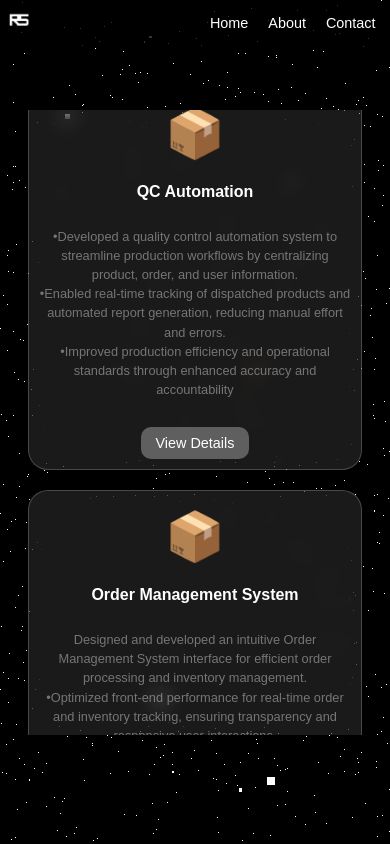
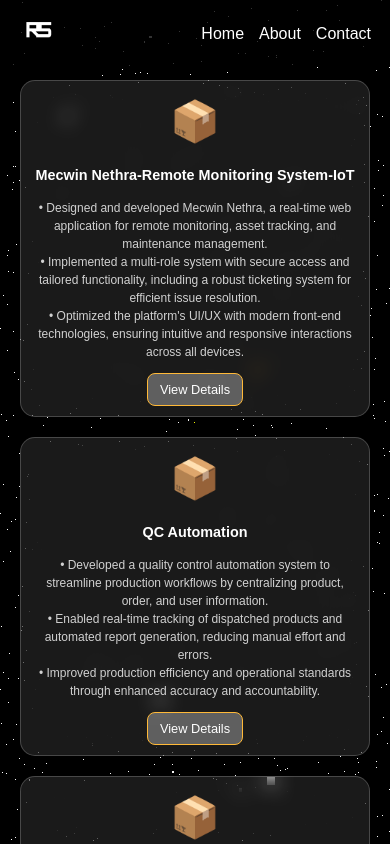
Before and after one commit to shyam722000/ItsmeShyam, a React (Vite) app: page /projects in a window 390 px wide. Built offline with nearby package versions, Linux system fonts and the light colour scheme; a web font is replaced by a local one.

Commit message:
media fix

```diff
--- a/src/components/Projectpage.css
+++ b/src/components/Projectpage.css
@@ -5,335 +5,189 @@
   overflow: hidden;
 }
 
-/* Main Container: Full-screen dimensions */
-.main-container {
+/* Main Container */
+.project_main-container {
   position: relative;
   width: 100vw;
   height: 100vh;
   display: flex;
-  gap: 50px;
+  flex-direction: column;
   overflow: hidden;
 }
 
-/* Scrollable Content */
-.scrollable-content {
-  position: relative;
-  height: 100%;
-  overflow-y: scroll;
-  scroll-behavior: smooth;
-  padding: 40px 0;
-  z-index: 1;
-  gap: 50px;
-  display: flex;
-  flex-direction: column;
-}
-
-/* Project Grid */
-.project-grid {
-  display: grid;
-  grid-template-columns: repeat(auto-fill, minmax(250px, 1fr));
-  gap: 20px;
-  padding: 0 40px;
-  max-width: 1200px;
-  margin: 0 auto;
-  width: 100%;
-  height: 100vh;
-  margin-bottom: 50px;
-}
-
-.project-card {
-  display: flex;
-  flex-direction: column;
-  justify-content: space-between;
-  align-items: center;
-  padding: 20px;
-  height: 70vh;
-  border-radius: 20px;
-  background: rgba(
-    255,
-    255,
-    255,
-    0.1
-  ); /* Transparent white for glassmorphism */
-  backdrop-filter: blur(10px); /* Frosted glass effect */
-  box-shadow: 0 4px 30px rgba(0, 0, 0, 0.1); /* Subtle shadow for depth */
-  border: 1px solid rgba(255, 255, 255, 0.2); /* Light border for glass-like look */
-  color: white;
-  text-align: center;
-  cursor: pointer;
-  transition: transform 0.3s ease, box-shadow 0.3s ease;
-}
-
-.project-card:hover {
-  transform: translateY(-10px);
-  box-shadow: 0 10px 40px rgba(0, 0, 0, 0.2); /* Add a hover shadow */
-}
-
-/* Icon Section */
-.project-card .icon {
-  font-size: 3rem;
-  /* margin-bottom: 15px; */
-}
-
-.project-card .content {
-  flex-grow: 1;
-  display: flex;
-  flex-direction: column;
-  justify-content: space-between;
-  align-items: center;
-}
-
-.project-card h3 {
-  margin: 10px 0;
-  font-size: 1.2rem;
-}
-
-.project-card p {
-  text-align: center;
-  font-size: 0.72rem;
-  color: rgba(255, 255, 255, 0.4);
-}
-
-/* Link Button */
-.project-card .button-container {
-  margin-top: 15px;
-}
-
-.project-card .button-container button {
-  background-color: rgba(255, 255, 255, 0.3);
-  color: white;
-  border: none;
-  padding: 10px 20px;
-  border-radius: 10px;
-  font-size: 1rem;
-  cursor: pointer;
-  transition: background-color 0.3s ease;
-}
-
-.project-card .button-container button:hover {
-  background-color: rgba(255, 255, 255, 0.5);
-}
-
-/* Scrollbar Customization */
-.scrollable-content::-webkit-scrollbar {
-  width: 10px;
-}
-
-.scrollable-content::-webkit-scrollbar-thumb {
-  background: rgba(255, 255, 255, 0.3);
-  border-radius: 10px;
-}
-
-.scrollable-content::-webkit-scrollbar-track {
-  background: transparent;
-}
-
-/* Pro_ Header */
-.Pro_ {
+/* Header */
+.project_header {
   display: flex;
   justify-content: space-between;
   align-items: center;
   padding: 10px 20px;
-  background-color: rgba(0, 0, 0, 0.8); /* Semi-transparent background */
+  background-color: rgba(0, 0, 0, 0.8);
   position: fixed;
   top: 0;
   width: 95%;
   z-index: 10;
 }
 
-.Pro_-logo img {
+.project_logo img {
   height: 40px;
 }
 
-.Pro_-nav-links {
+.project_nav-links {
   display: flex;
   gap: 20px;
 }
 
-.Pro_-nav-links a {
+.project_nav-links a {
   color: white;
   text-decoration: none;
   font-size: 1rem;
   transition: color 0.3s ease;
 }
 
-.Pro_-nav-links a:hover {
+.project_nav-links a:hover {
   color: #00aaff;
 }
 
-.scrollable-content {
+/* Scrollable Content */
+.project_scrollable-content {
   margin-top: 60px;
+  padding: 20px;
+  overflow-y: auto;
+  display: flex;
+  justify-content: center;
+  align-items: flex-start;
 }
 
-
-/* Responsive Styles */
-
-/* Mobile Screens (max-width: 480px) */
-@media screen and (max-width: 480px) {
-  .Pro_ {
-    /* flex-direction: column; */
-    padding: 5px;
+/* Project Grid */
+.project_grid {
+  display: grid;
+  grid-template-columns: repeat(auto-fill, minmax(250px, 1fr));
+  gap: 20px;
+  max-width: 1200px;
+  width: 100%;
 }
 
-  .Pro_-logo img {
-    height: 30px;
+/* Project Card */
+.project_card {
+  display: flex;
+  flex-direction: column;
+  justify-content: space-between;
+  align-items: center;
+  padding: 20px;
+  height: auto;
+  border-radius: 15px;
+  background: rgba(255, 255, 255, 0.1);
+  backdrop-filter: blur(10px);
+  box-shadow: 0 4px 30px rgba(0, 0, 0, 0.1);
+  border: 1px solid rgba(255, 255, 255, 0.2);
+  color: white;
+  text-align: center;
+  transition: transform 0.3s ease, box-shadow 0.3s ease;
 }
 
-  .Pro_-nav-links {
-    /* flex-direction: column; */
-    /* gap: 10px; */
+.project_card:hover {
+  transform: translateY(-10px);
+  box-shadow: 0 10px 40px rgba(0, 0, 0, 0.2);
 }
 
-  .Pro_-nav-links a {
-    font-size: 0.9rem;
-  }
+.project_icon {
+  font-size: 2.5rem;
+  /* margin-bottom: 15px; */
 }
 
-/* Mobile Landscape & Small Tablets (481px to 768px) */
-@media screen and (min-width: 481px) and (max-width: 768px) {
-  .Pro_ {
-    padding: 15px;
+.project_content h3 {
+  font-size: 1.2rem;
+  margin-bottom: 10px;
 }
 
-  .Pro_-logo img {
-    height: 35px;
+.project_content p {
+  font-size: 0.75rem;
+  color: rgba(255, 255, 255, 0.8);
 }
 
-  .Pro_-nav-links a {
-    font-size: 1rem;
+/* Button */
+.project_button-container button {
+  background-color: rgba(255, 255, 255, 0.3);
+  color: white;
+  border: 1px solid orange; /* Increase border thickness slightly for visibility */
+  padding: 10px 15px;
+  border-radius: 8px;
+  font-size: 0.9rem;
+  cursor: pointer;
+  transition: background-color 0.3s ease;
+  animation: rotateBorder 2s infinite; /* Add the animation */
 }
 
-  .scrollable-content {
-    margin-top: 70px;
-  }
+/* Hover effect for background color */
+.project_button-container button:hover {
+  background-color: rgba(255, 255, 255, 0.5);
 }
 
-/* Tablets & Small Laptops (769px to 1024px) */
-@media screen and (min-width: 769px) and (max-width: 1024px) {
-  .Pro_ {
-    padding: 15px 30px;
+/* Keyframes for rotating border color */
+@keyframes rotateBorder {
+  0% {
+    border-color: orange;
   }
-
-  .Pro_-logo img {
-    height: 40px;
+  50% {
+    border-color: white;
   }
-
-  .Pro_-nav-links a {
-    font-size: 1rem;
-  }
-
-  .scrollable-content {
-    margin-top: 80px;
+  100% {
+    border-color: orange;
   }
 }
 
 
-
-
-
-
+.project_button-container button:hover {
+  background-color: rgba(255, 255, 255, 0.5);
+}
 
 /* Responsive Styles */
-
-/* Mobile Screens (max-width: 480px) */
-@media screen and (max-width: 480px) {
-  .main-container {
-    /* position: relative; */
-    /* width: 70vw; */
-    /* height: 100vh; */
-    overflow: hidden;
+@media screen and (max-width: 768px) {
+  .project_grid {
+    grid-template-columns: repeat(auto-fill, minmax(200px, 1fr));
   }
 
-  /* Scrollable Content */
-  .scrollable-content {
-   height: 80%;
-    display: flex;
-    width: 100vw;
-    padding: 50px 0;
-    flex-direction: column;
-    /* border: 2px solid yellow; */
-   /* margin-top: -20px; */
-  }
-  .project-grid {
-   display: flex;
-   align-items: center;
-   flex-direction: column;
-   width: 77vw;
-   height:80vh ;
-   overflow-y: scroll;
-   justify-content: center;
-   /* border: 2px solid rgb(232, 38, 9); */
-
+  .project_nav-links {
+    font-size: 0.7rem;
+    gap: 15px;
   }
 
-  .project-card {
-    height: auto;
-    width: 80vw;
+  .project_card {
+    padding: 15px;
+  }
+
+  .project_content h3 {
+    font-size: 1rem;
+  }
+
+  .project_content p {
+    font-size: 0.8rem;
+  }
+}
+
+@media screen and (max-width: 480px) {
+  .project_grid {
+    grid-template-columns: 1fr;
+  }
+
+  .project_header{
+    width: 90%;
+  }
+
+  .project_card {
     padding: 10px;
   }
 
-  .project-card h3 {
-    font-size: 1rem;
-  }
-
-  .project-card p {
-    font-size: 0.8rem;
-  }
-
-  .project-card .button-container button {
-    font-size: 0.9rem;
-    padding: 8px 15px;
-  }
-}
-
-/* Mobile Landscape & Small Tablets (481px to 768px) */
-@media screen and (min-width: 481px) and (max-width: 768px) {
-  .project-grid {
-    grid-template-columns: repeat(2, 1fr); /* Two columns for tablets */
-    gap: 15px;
-  }
-
-  .project-card {
-    height: auto;
-    padding: 20px;
-  }
-
-  .project-card h3 {
-    font-size: 1.1rem;
-  }
-
-  .project-card p {
+  .project_content h3 {
     font-size: 0.9rem;
   }
 
-  .project-card .button-container button {
-    font-size: 1rem;
-    padding: 10px 20px;
+  .project_content p {
+    font-size: 0.75rem;
+  }
+
+  .project_button-container button {
+    padding: 8px 12px;
+    font-size: 0.8rem;
   }
 }
-
-/* Tablets & Small Laptops (769px to 1024px) */
-@media screen and (min-width: 769px) and (max-width: 1024px) {
-  .project-grid {
-    grid-template-columns: repeat(3, 1fr); /* Three columns for larger tablets */
-    gap: 20px;
-  }
-
-  .project-card {
-    height: 60vh;
-    padding: 25px;
-  }
-
-  .project-card h3 {
-    font-size: 1.2rem;
-  }
-
-  .project-card p {
-    font-size: 1rem;
-  }
-
-  .project-card .button-container button {
-    font-size: 1.1rem;
-    padding: 12px 25px;
-  }
-}
--- a/src/components/Projectpage.jsx
+++ b/src/components/Projectpage.jsx
@@ -12,104 +12,102 @@
   };
 
   return (
-    <div className="main-container">
-      <div className="Pro_">
-        <div className="Pro_-logo">
+    <div className="project_main-container">
+      {/* Header Section */}
+      <div className="project_header">
+        <div className="project_logo">
           <img src={logo} alt="Company Logo" />
         </div>
-        <nav className="Pro_-nav-links">
-        <Link to="/">Home</Link>
-        <Link to="/about">About</Link>
-        <Link to="/ContactMe">Contact</Link>
+        <nav className="project_nav-links">
+          <Link to="/">Home</Link>
+          <Link to="/about">About</Link>
+          <Link to="/ContactMe">Contact</Link>
         </nav>
       </div>
 
+      {/* Background Component */}
       <NebulaBackground />
-      <div className="scrollable-content">
 
-        <div className="project-grid">
-
-          <div className="project-card">
-
-            <div className="icon">📦</div>
-
-            <div className="content">
-              <h3>Mecwin Nethra-Remote Monitoring system-IoT</h3>
+      {/* Content Section */}
+      <div className="project_scrollable-content">
+        <div className="project_grid">
+          {/* Project Card 1 */}
+          <div className="project_card">
+            <div className="project_icon">📦</div>
+            <div className="project_content">
+              <h3>Mecwin Nethra-Remote Monitoring System-IoT</h3>
               <p>
-                •Designed and developed Mecwin Nethra, a real-time web
+                • Designed and developed Mecwin Nethra, a real-time web
                 application for remote monitoring, asset tracking, and
                 maintenance management. <br />
-                •Implemented a multi-role system with secure access and tailored
+                • Implemented a multi-role system with secure access and tailored
                 functionality, including a robust ticketing system for efficient
                 issue resolution. <br />
-                •Optimized the platforms UI/UX with modern front-end
+                • Optimized the platform's UI/UX with modern front-end
                 technologies, ensuring intuitive and responsive interactions
                 across all devices.
               </p>
             </div>
-
-            <div className="button-container">
+            <div className="project_button-container">
               <button>View Details</button>
             </div>
           </div>
-          <div className="project-card">
-            <div className="icon">📦</div>
 
-            <div className="content">
+          {/* Add remaining project cards */}
+          <div className="project_card">
+            <div className="project_icon">📦</div>
+            <div className="project_content">
               <h3>QC Automation</h3>
               <p>
-                •Developed a quality control automation system to streamline
+                • Developed a quality control automation system to streamline
                 production workflows by centralizing product, order, and user
                 information. <br />
-                •Enabled real-time tracking of dispatched products and automated
+                • Enabled real-time tracking of dispatched products and automated
                 report generation, reducing manual effort and errors. <br />
-                •Improved production efficiency and operational standards
-                through enhanced accuracy and accountability
+                • Improved production efficiency and operational standards
+                through enhanced accuracy and accountability.
               </p>
             </div>
-
-            <div className="button-container">
-              <button >View Details</button>
+            <div className="project_button-container">
+              <button>View Details</button>
             </div>
           </div>
-          <div className="project-card">
-            <div className="icon">📦</div>
 
-            <div className="content">
+          <div className="project_card">
+            <div className="project_icon">📦</div>
+            <div className="project_content">
               <h3>Order Management System</h3>
               <p>
-                Designed and developed an intuitive Order Management System
+                • Designed and developed an intuitive Order Management System
                 interface for efficient order processing and inventory
                 management. <br />
-                •Optimized front-end performance for real-time order and
+                • Optimized front-end performance for real-time order and
                 inventory tracking, ensuring transparency and responsive user
                 interactions. <br />
-                •Collaborated on production process optimization, delivering a
+                • Collaborated on production process optimization, delivering a
                 front-end solution that enhances order fulfillment and customer
                 satisfaction.
               </p>
             </div>
-
-            <div className="button-container">
-              <button >View Details</button>
+            <div className="project_button-container">
+              <button>View Details</button>
             </div>
           </div>
-          <div className="project-card">
-            <div className="icon">📦</div>
 
-            <div className="content">
+          <div className="project_card">
+            <div className="project_icon">📦</div>
+            <div className="project_content">
               <h3>Eglobe Infra Solutions Pvt Ltd - Business Website</h3>
               <p>
-                {" "}
-                <br />
                 Branding and Online Presence Lead Generation Information Sharing
                 Product/Service Showcase
               </p>
             </div>
-
-            <div className="button-container">
+            <div className="project_button-container">
               <button
-                onClick={() => window.open("https://www.egispl.com/", "_blank")}
+                onClick={() =>
+                  window.open("https://www.egispl.com/", "_blank")
+                }
               >
                 View Details
               </button>
```
Lines whose indentation alone changed are shown as unchanged.
